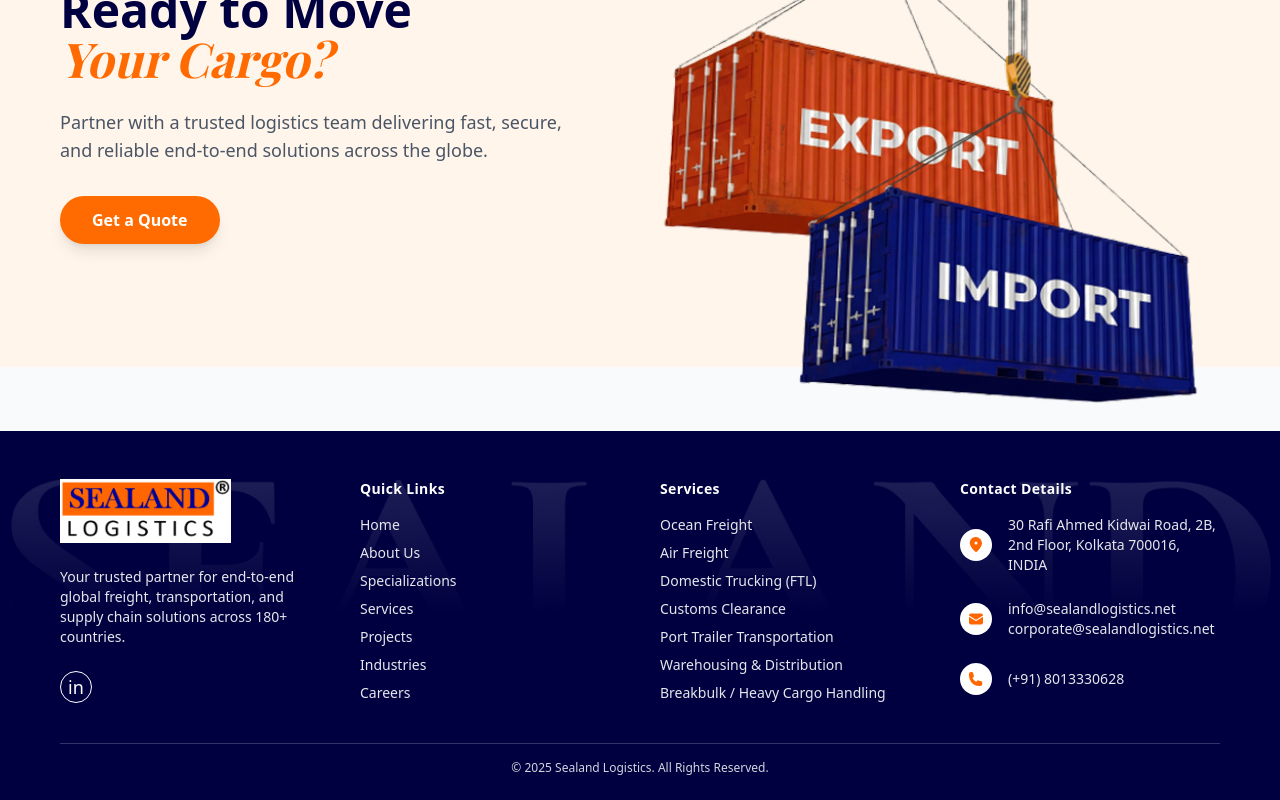
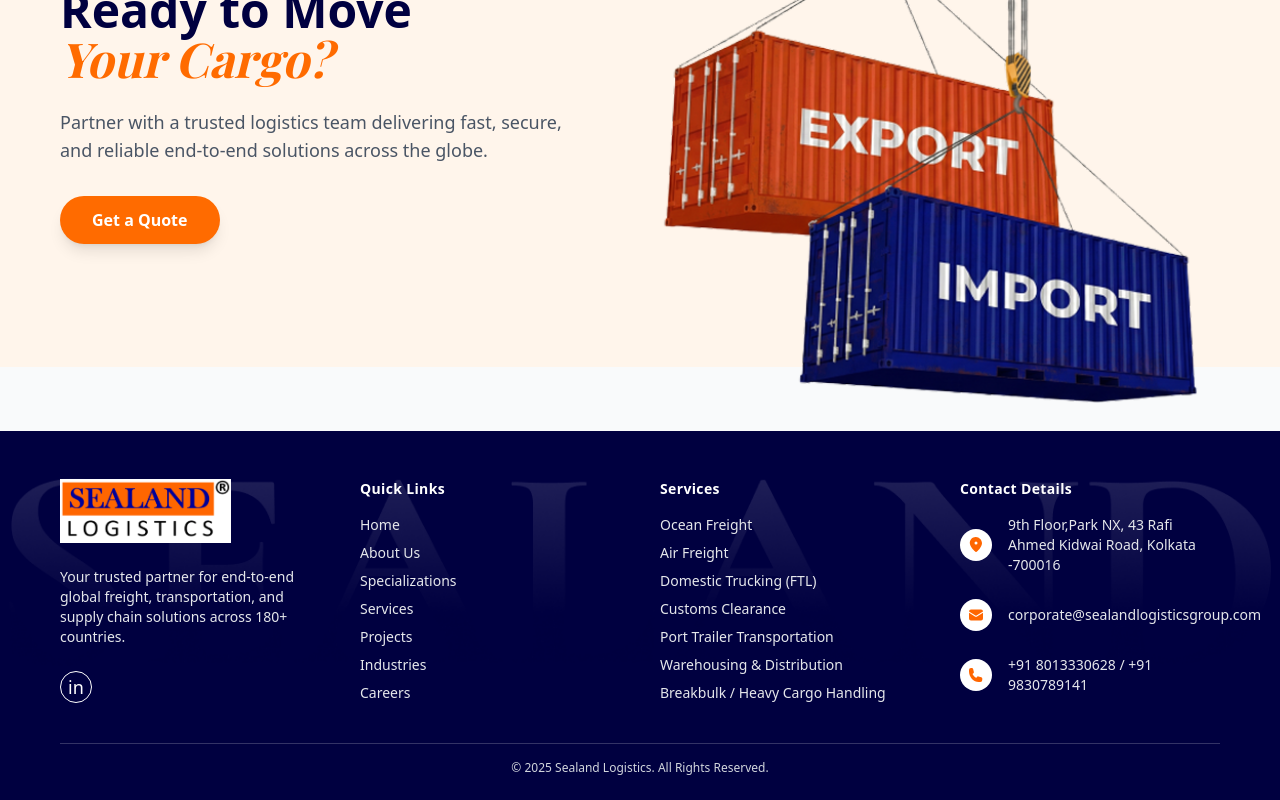
Before and after one commit to sealand-logistics/sealand-logistics.github.io, a React (Vite) app in the folder client/: page / in a window 1280 px wide. Shown: the part 6195-6995 px from the top of the page. Built offline with nearby package versions, Linux system fonts and the light colour scheme; a web font is replaced by a local one.

Commit message:
Update footer contact details

```diff
--- a/client/src/components/Footer.tsx
+++ b/client/src/components/Footer.tsx
@@ -104,7 +104,7 @@ const Footer = () => {
                     <path fillRule="evenodd" d="m11.54 22.351.07.04.028.016a.76.76 0 0 0 .723 0l.028-.015.071-.041a16.975 16.975 0 0 0 3.58-3.14c.6-.67 1.157-1.318 1.636-1.928C19.225 15.228 21 12.11 21 9.45c0-5.135-4.067-9.3-9.102-9.45a.75.75 0 0 0-.102 0C6.767-.15 2.7 4.015 2.7 9.15c0 2.66 1.775 5.778 3.337 7.783.48.61 1.035 1.258 1.636 1.928a16.975 16.975 0 0 0 3.58 3.14ZM12 11.25a2.25 2.25 0 1 0 0-4.5 2.25 2.25 0 0 0 0 4.5Z" clipRule="evenodd" />
                   </svg>
                 </div>
-                <span>30 Rafi Ahmed Kidwai Road, 2B, 2nd Floor, Kolkata 700016, INDIA</span>
+                <span>9th Floor,Park NX, 43 Rafi Ahmed Kidwai Road, Kolkata -700016</span>
               </li>
               <li className="flex items-center gap-4">
                 <div className="w-8 h-8 rounded-full bg-white flex items-center justify-center shrink-0">
@@ -114,8 +114,7 @@ const Footer = () => {
                   </svg>
                 </div>
                 <div className="flex flex-col">
-                  <span>info@sealandlogistics.net</span>
-                  <span>corporate@sealandlogistics.net</span>
+                  <span>corporate@sealandlogisticsgroup.com</span>
                 </div>
               </li>
               <li className="flex items-center gap-4">
@@ -124,7 +123,7 @@ const Footer = () => {
                     <path fillRule="evenodd" d="M1.5 4.5a3 3 0 0 1 3-3h1.372c.86 0 1.61.586 1.819 1.42l1.105 4.423a1.875 1.875 0 0 1-.694 1.915l-1.007.755a.75.75 0 0 0-.15.98 11.235 11.235 0 0 0 4.96 4.96.75.75 0 0 0 .98-.15l.755-1.007a1.875 1.875 0 0 1 1.915-.694l4.423 1.105c.834.209 1.42.959 1.42 1.82V19.5a3 3 0 0 1-3 3h-2.25C8.552 22.5 1.5 15.448 1.5 6.75V4.5Z" clipRule="evenodd" />
                   </svg>
                 </div>
-                <span>(+91) 8013330628</span>
+                <span>+91 8013330628 / +91 9830789141</span>
               </li>
             </ul>
           </div>
```
